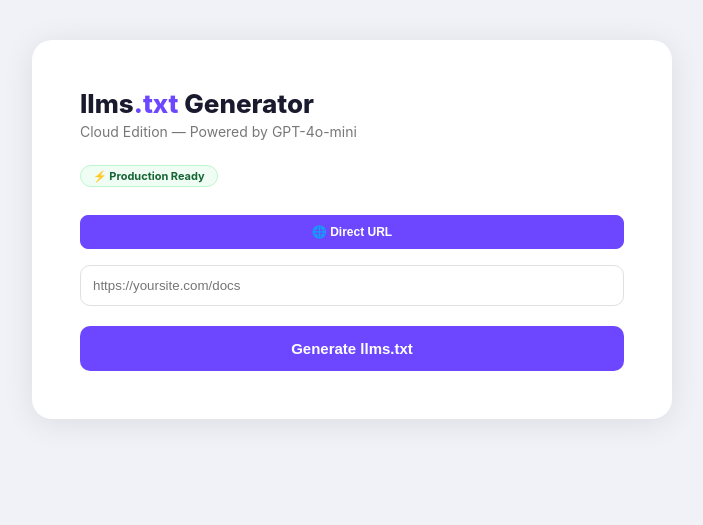
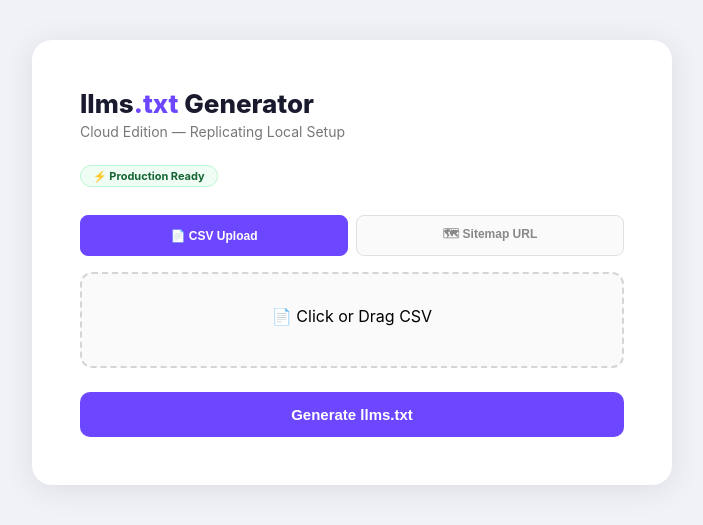
Before and after one commit to arunjohn-git/llms-txt-generator, a Flask app: page / in a window 1280 px wide. Shown: the top 525 px of the page, without its empty margins (288-991 px from the left). Run offline with Flask 3, Linux system fonts and the light colour scheme.

Commit message:
Update index.html

```diff
--- a/templates/index.html
+++ b/templates/index.html
@@ -33,6 +33,13 @@
       cursor: pointer; transition: all 0.2s;
     }
     .tab.active { background: #6c47ff; border-color: #6c47ff; color: #fff; }
+    .upload-area {
+      border: 2px dashed #d5d5d5; border-radius: 12px; padding: 32px;
+      text-align: center; cursor: pointer; transition: all 0.2s;
+      margin-bottom: 24px; position: relative; background: #fafafa;
+    }
+    .upload-area.drag-over { border-color: #6c47ff; background: #f5f2ff; }
+    .upload-area input[type="file"] { position: absolute; inset: 0; opacity: 0; cursor: pointer; }
     #submitBtn {
       width: 100%; padding: 14px; background: #6c47ff; color: #fff;
       border: none; border-radius: 10px; font-size: 15px; font-weight: 700;
@@ -50,10 +57,10 @@
     }
     .stage-step.active { background: #6c47ff; color: #fff; }
     .stage-step.done { background: #ecfdf5; color: #065f46; }
-    .progress-track { background: #f0ecff; border-radius: 99px; height: 8px; overflow: hidden; }
-    .progress-fill { background: linear-gradient(90deg, #6c47ff, #a78bfa); height: 100%; width: 0%; transition: width 0.5s ease; }
+    .progress-track { background: #f0ecff; border-radius: 99px; height: 8px; overflow: hidden; margin: 10px 0; }
+    .progress-fill { background: linear-gradient(90deg, #6c47ff, #a78bfa); height: 100%; width: 0%; transition: width 0.5s; }
     .log-area { background: #1e1e2e; padding: 12px 14px; max-height: 200px; overflow-y: auto; border-radius: 0 0 10px 10px; }
-    .log-line { font-family: monospace; font-size: 12px; line-height: 1.8; color: #94a3b8; }
+    .log-line { font-family: monospace; font-size: 11px; line-height: 1.8; color: #94a3b8; }
     .log-line.stage { color: #60cdff; font-weight: bold; }
     .result-box {
       display: none; margin-top: 20px; padding: 18px 20px;
@@ -66,15 +73,29 @@
 <body>
 <div class="card">
   <div class="logo">llms<span>.txt</span> Generator</div>
-  <div class="subtitle">Cloud Edition — Powered by GPT-4o-mini</div>
+  <div class="subtitle">Cloud Edition — Replicating Local Setup</div>
   <div class="badge">⚡ Production Ready</div>
 
   <form id="genForm">
     <div class="tabs">
-      <button type="button" class="tab active">🌐 Direct URL</button>
+      <button type="button" class="tab active" onclick="switchTab(this, 'csv')">📄 CSV Upload</button>
+      <button type="button" class="tab" onclick="switchTab(this, 'sitemap')">🗺 Sitemap URL</button>
     </div>
-    <input type="url" id="target_url" name="url" placeholder="https://yoursite.com/docs"
-           style="width:100%; padding:12px; border:1.5px solid #e0e0e0; border-radius:10px; margin-bottom:20px; outline:none;">
+
+    <div id="panel-csv" class="tab-panel">
+      <div class="upload-area" id="uploadArea">
+        <input type="file" id="csv_file" name="csv_file" accept=".csv">
+        <div>📄 Click or Drag CSV</div>
+        <div id="fileName" style="font-size: 12px; color: #6c47ff; margin-top: 8px;"></div>
+      </div>
+    </div>
+
+    <div id="panel-sitemap" class="tab-panel" style="display:none">
+      <input type="url" id="url" name="url" placeholder="https://site.com/sitemap.xml"
+             style="width:100%; padding:12px; border:1.5px solid #e0e0e0; border-radius:10px; margin-bottom:20px;">
+    </div>
+
+    <input type="hidden" name="input_mode" id="input_mode" value="csv">
     <button type="submit" id="submitBtn">Generate llms.txt</button>
   </form>
 
@@ -86,7 +107,7 @@
       <div class="stage-step" id="step-generate">📄 Generating</div>
     </div>
     <div class="progress-track"><div class="progress-fill" id="progressFill"></div></div>
-    <div id="progressLabel" style="font-size:13px; margin:10px 0; font-weight:bold;">Starting...</div>
+    <div id="progressLabel" style="font-size:12px; font-weight:bold; margin-bottom:10px;">Ready</div>
     <div class="log-area" id="logArea"></div>
 
     <div class="result-box" id="resultBox">
@@ -97,47 +118,49 @@
 </div>
 
 <script>
-  let jobId = null;
+  /* Logic adapted for cloud streaming */
+  let currentJobId = null;
   const STAGES = ['fetch', 'summarize', 'qa', 'generate'];
 
-  function setStage(name) {
-    let passed = true;
-    STAGES.forEach(s => {
-      const el = document.getElementById('step-' + s);
-      el.classList.remove('active', 'done');
-      if (name.includes(s)) { el.classList.add('active'); passed = false; }
-      else if (passed) el.classList.add('done');
-    });
+  function switchTab(btn, mode) {
+    document.querySelectorAll('.tab').forEach(t => t.classList.remove('active'));
+    btn.classList.add('active');
+    document.getElementById('input_mode').value = mode;
+    document.getElementById('panel-csv').style.display = mode === 'csv' ? 'block' : 'none';
+    document.getElementById('panel-sitemap').style.display = mode === 'sitemap' ? 'block' : 'none';
   }
+
+  // File label update
+  document.getElementById('csv_file').addEventListener('change', function() {
+    document.getElementById('fileName').textContent = this.files[0] ? '✓ ' + this.files[0].name : '';
+  });
 
   document.getElementById('genForm').addEventListener('submit', async (e) => {
     e.preventDefault();
     const btn = document.getElementById('submitBtn');
-    const url = document.getElementById('target_url').value;
+    const log = document.getElementById('logArea');
 
     btn.disabled = true;
     document.getElementById('progressPanel').style.display = 'block';
-    document.getElementById('logArea').innerHTML = '';
+    log.innerHTML = '';
 
-    // Start Cloud Pipeline
-    const res = await fetch('/start', {
-      method: 'POST',
-      headers: {'Content-Type': 'application/json'},
-      body: JSON.stringify({ url: url })
-    });
+    // Send form data (supports file upload)
+    const formData = new FormData(e.target);
+    const res = await fetch('/start', { method: 'POST', body: formData });
     const data = await res.json();
-    jobId = data.job_id;
+    currentJobId = data.job_id;
 
-    const evtSource = new EventSource('/progress/' + jobId);
-    evtSource.onmessage = (e) => {
-      const d = JSON.parse(e.data);
+    // Listen to streaming progress
+    const evtSource = new EventSource('/progress/' + currentJobId);
+    evtSource.onmessage = (event) => {
+      const d = JSON.parse(event.data);
       if (d.type === 'stage') {
-        setStage(d.msg.toLowerCase());
+        updateStages(d.msg.toLowerCase());
         document.getElementById('progressLabel').innerText = d.msg;
-        document.getElementById('progressFill').style.width = (d.pct || 0) + '%';
+        document.getElementById('progressFill').style.width = d.pct + '%';
         addLog(d.msg, 'stage');
       } else if (d.type === 'fetch' || d.type === 'summarize') {
-        addLog(`${d.ok ? '✓' : '✗'} ${d.url}`);
+        addLog(`${d.ok ? '✓' : '✗'} [${d.current}/${d.total}] ${d.url}`);
       } else if (d.type === 'done') {
         evtSource.close();
         document.getElementById('resultBox').classList.add('show');
@@ -145,6 +168,16 @@
       }
     };
   });
+
+  function updateStages(msg) {
+    let passed = true;
+    STAGES.forEach(s => {
+      const el = document.getElementById('step-' + s);
+      el.classList.remove('active', 'done');
+      if (msg.includes(s)) { el.classList.add('active'); passed = false; }
+      else if (passed) el.classList.add('done');
+    });
+  }
 
   function addLog(msg, type='') {
     const area = document.getElementById('logArea');
@@ -156,7 +189,7 @@
   }
 
   document.getElementById('downloadBtn').onclick = () => {
-    window.location.href = '/download/' + jobId;
+    window.location.href = '/download/' + currentJobId;
   };
 </script>
 </body>
```
